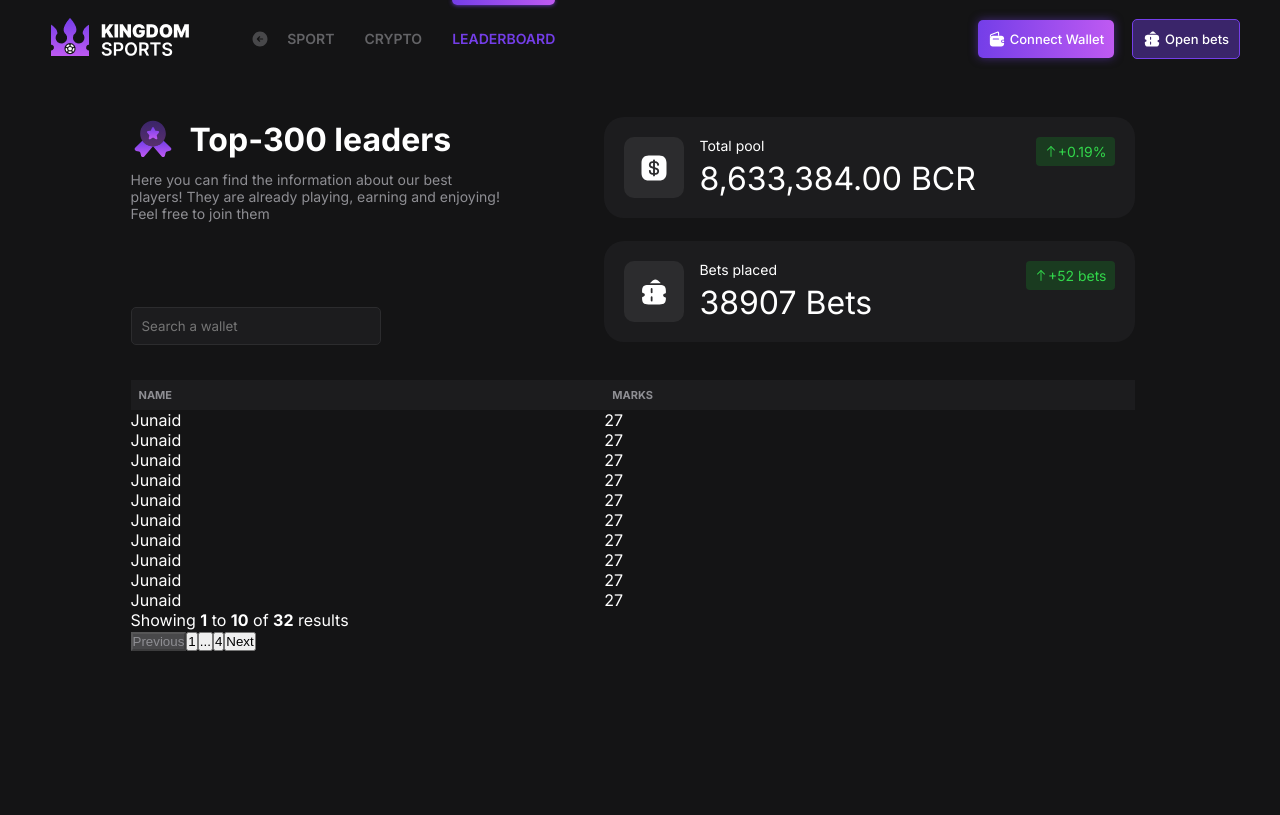
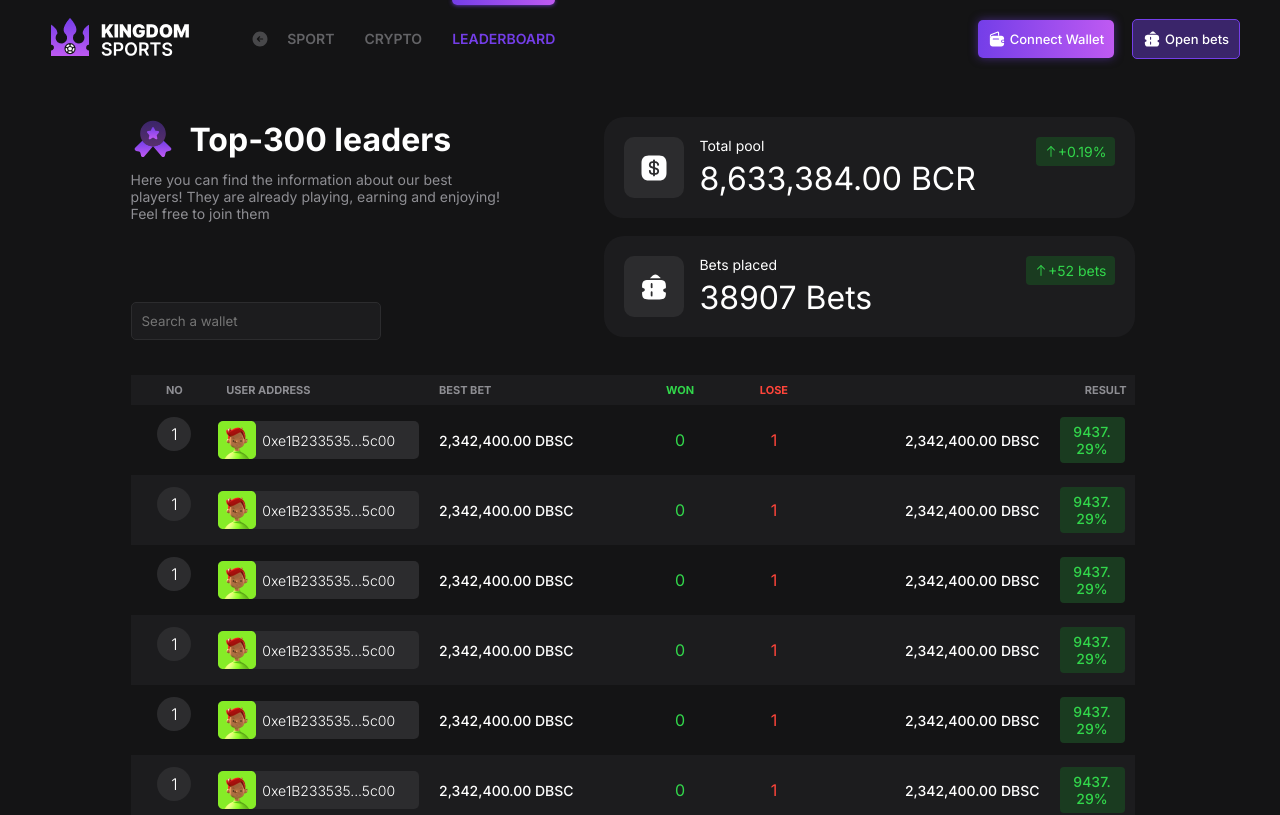
Before and after one commit to muhammad-junaid1/kingdom-sport, a React (Create React App) app: page /leaderboard in a window 1280 px wide. Shown: the top 815 px of the page. Built offline with nearby package versions, Linux system fonts and the light colour scheme.

Commit message:
leaderboard table

```diff
--- a/src/components/pages/LeaderBoard.jsx
+++ b/src/components/pages/LeaderBoard.jsx
@@ -23,7 +23,9 @@ const LeaderBoard = () => {
         search: "table-search-input",
         thead: "table-header",
         th: "table-headings",
-        table: "data-table"
+        table: "data-table",
+        td: "table-data",
+        tbody: "table-body"
       }
     }).render(wrapperRef.current);
     const tableInput = document.querySelector(".table-search-input input");
@@ -57,8 +59,12 @@ const LeaderBoard = () => {
             <table ref={tableRef} cellPadding={0}>
             <thead>
                 <tr>
-                    <th>Name</th>
-                    <th>Marks</th>
+                    <th>No</th>
+                    <th>USER ADDRESS</th>
+                    <th>BEST BET</th>
+                    <th>WON</th>
+                    <th>LOSE</th>
+                    <th>RESULT</th>
                 </tr>
                 </thead>
                 <tbody>
--- a/src/components/pages/components/Leader.jsx
+++ b/src/components/pages/components/Leader.jsx
@@ -5,8 +5,26 @@ const Leader = () => {
   return (
     <>
       <tr>
-        <td>Junaid</td>
-        <td>27</td>
+        <td>
+            <div className="number">1</div>
+        </td>
+        <td>
+          <div className="your-bet-label">
+              <img src={require("../../../assets/avatar.png")} alt="" />
+              <span>0xe1B233535...5c00</span>
+          </div>
+        </td>
+        <td><div className="best-bet"> <p>2,342,400.00 DBSC</p></div></td>
+        <td>0</td>
+        <td>1</td>
+        <td>
+          <div className="result">
+            <p>2,342,400.00 DBSC</p>
+            <div className="percentage">
+                <p>9437.29%</p>
+            </div>
+          </div>
+        </td>
       </tr>
     </>
   );
--- a/src/components/pages/css/Leader.css
+++ b/src/components/pages/css/Leader.css
@@ -0,0 +1,109 @@
+@import url("../../../css/colors/grey.css");
+@import url("../../../css/colors/green.css");
+@import url("../../../css/colors/red.css");
+
+
+
+.table-headings[data-column-id="no"]{
+    text-align: center;
+}
+.table-headings[data-column-id="result"]{
+    text-align: right;
+}
+
+.table-headings[data-column-id="won"], .table-data[data-column-id="won"]  {
+    color: var(--green6);
+    text-align: center;
+}
+.table-headings[data-column-id="lose"], .table-data[data-column-id="lose"] {
+    color: var(--red6);
+    text-align: center;
+}
+
+.table-headings[data-column-id="bestBet"] {
+    padding-left: 20px;
+}
+
+.table-body .table-row:nth-child(even) {
+    background: var(--grey6);
+}
+
+.table-body .table-row:nth-child(odd) {
+    background: var(--page-bg);
+}
+
+
+.table-data[data-column-id="no"] .number{
+    width: 3.4rem;
+    height: 3.4rem;
+    background: var(--grey5);
+    border-radius: 50%;
+    display: flex;
+    justify-content: center;
+    align-items: center;
+    font-weight: 300;
+}
+
+.table-data[data-column-id="no"] {
+    display: flex;
+    justify-content: center;
+    align-items: center;
+    margin: 0 1.5rem;
+}
+
+.table-data{
+    padding: 12px 0;
+}
+
+.table-data[data-column-id="userAddress"]  {
+    width: 20%;
+}
+
+.table-data[data-column-id="userAddress"] .your-bet-label {
+    display: flex;
+    align-items: center;
+    background-color: var(--grey5);
+    border-radius: 5px;
+}
+
+.table-data[data-column-id="userAddress"] .your-bet-label span {
+    padding: 0 6px;
+    font-weight: 300;
+    font-size: 1.4rem;
+}
+
+.table-data[data-column-id="bestBet"] .best-bet {
+    font-size: 1.4rem;
+    font-weight: 500;
+    margin-left: 2rem;
+}
+
+.table-data[data-column-id="result"] .result {
+    display: flex;
+    align-items: center;
+    justify-content: flex-end;
+    padding-right: 1rem;
+}
+.table-data[data-column-id="result"] .result p {
+    font-size: 1.4rem;
+    font-weight: 500;
+    margin-right: 2.0rem;
+}
+.table-data[data-column-id="result"] .result .percentage {
+    background: var(--green2);
+    color: var(--green6);
+    padding: 6px 0;
+    border-radius: 4px;
+    text-align: center;
+    width: 6.5rem;
+}
+
+.table-data[data-column-id="result"] .result .percentage p {
+    word-break: break-word;
+    max-width: 60%;
+    margin: 0 auto;
+}
+
+.table-data[data-column-id="won"], .table-data[data-column-id="lose"]{
+    padding: 0 3rem;
+}
--- a/src/components/pages/css/Leaderboard.css
+++ b/src/components/pages/css/Leaderboard.css
@@ -17,7 +17,7 @@
 }
 
 .leaderboard__header {
-  height: 225px;
+  height: 220px;
   justify-content: space-between;
 }
 .leaderboard__header .left {
```
